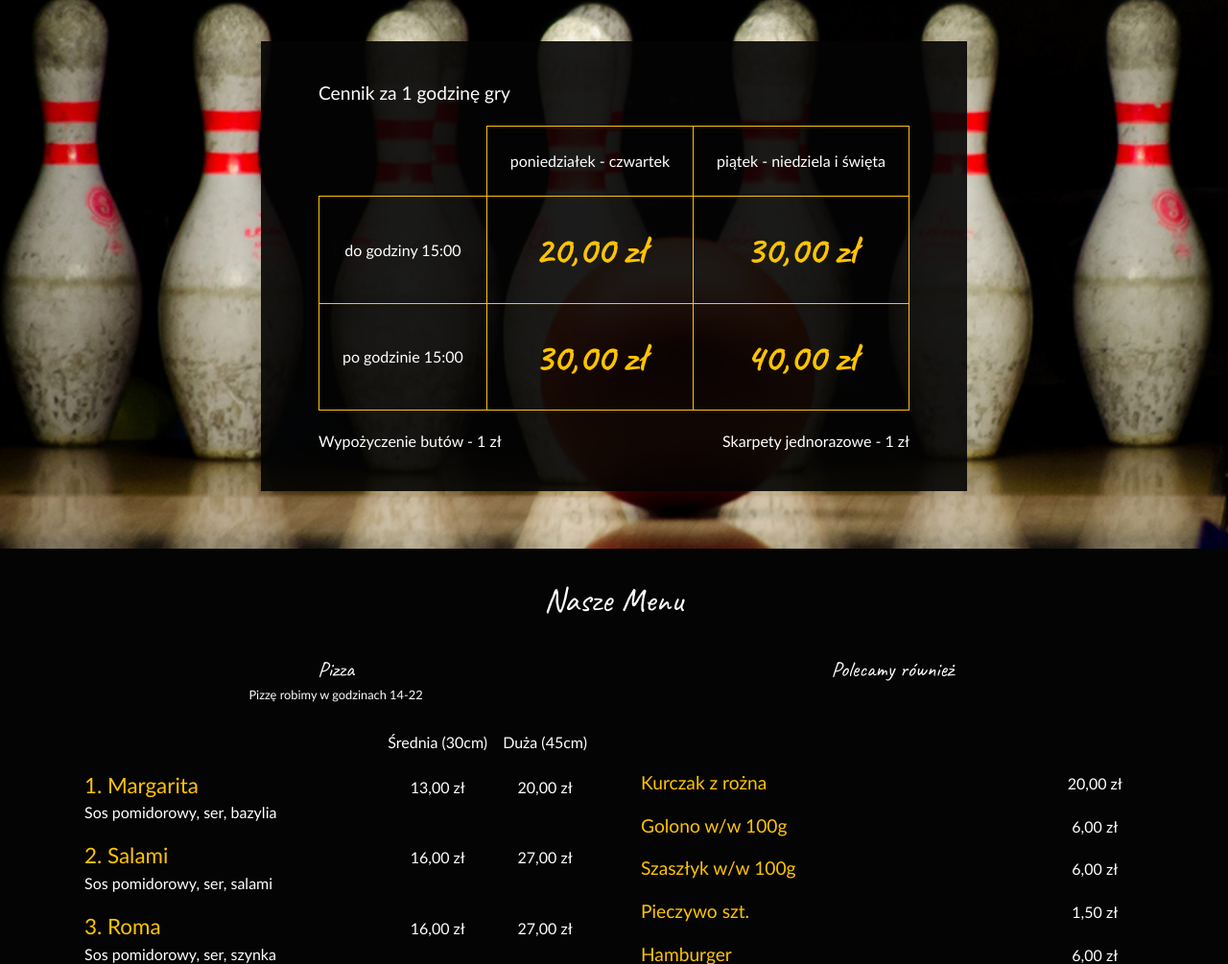
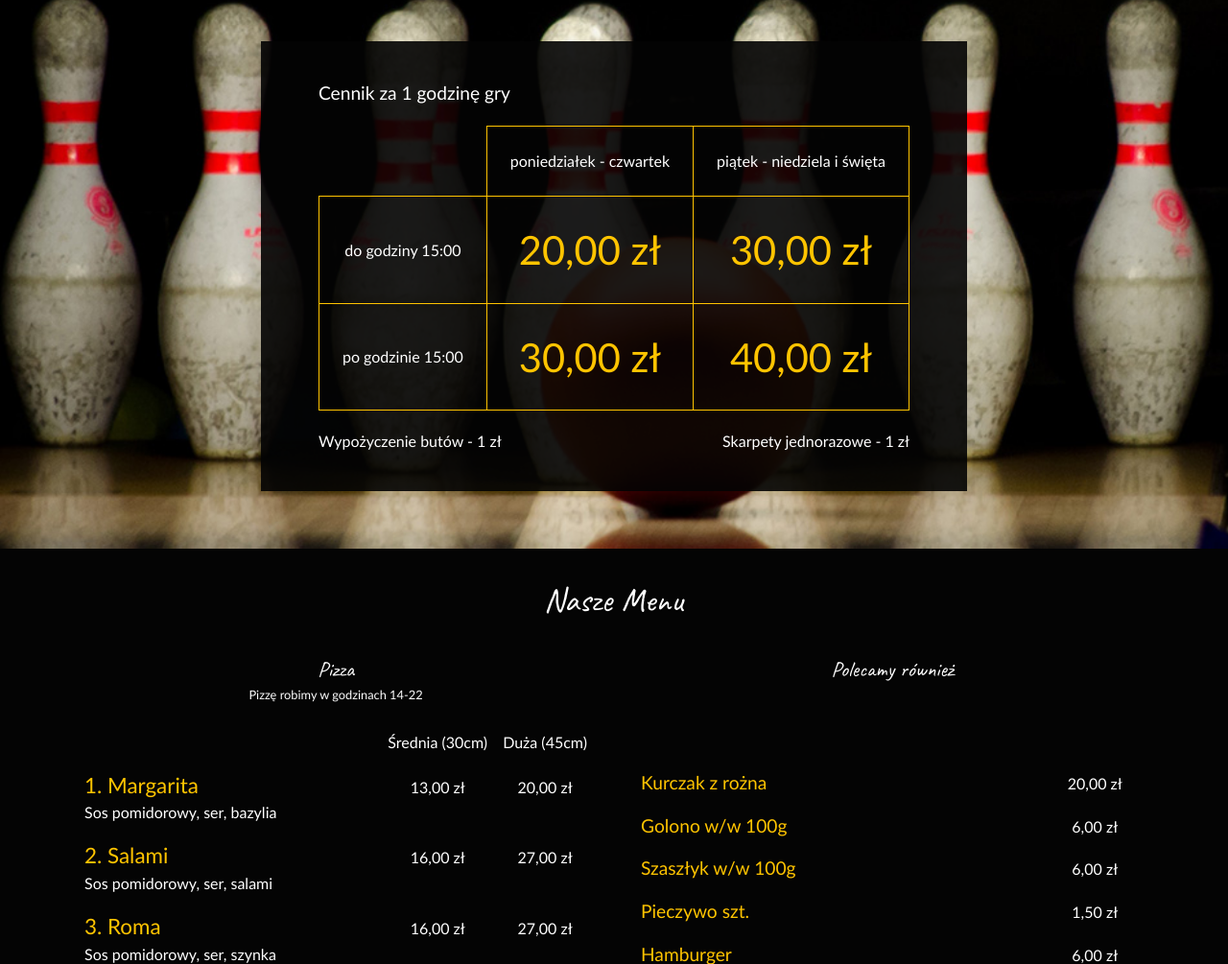
Before and after one commit to piotr-sroka/stodola-bar-paczkow.github.io, a plain HTML site: page index.html in a window 1280 px wide. Shown: the part 1895-2900 px from the top of the page at 96% size. Drawn offline with Linux system fonts and the light colour scheme.

Commit message:
pricing font

```diff
--- a/css/style.css
+++ b/css/style.css
@@ -285,7 +285,6 @@ a:active {
 }
 .pricing-table--price {
 	font-size: 1.6em;
-	font-family: caveatBold;
 	color: #ffc400;
 }
 .pricing-box--footer {
```
